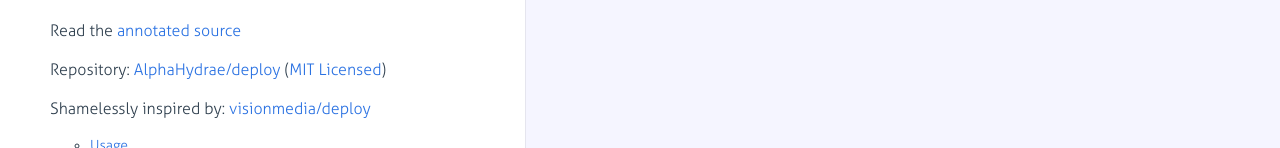
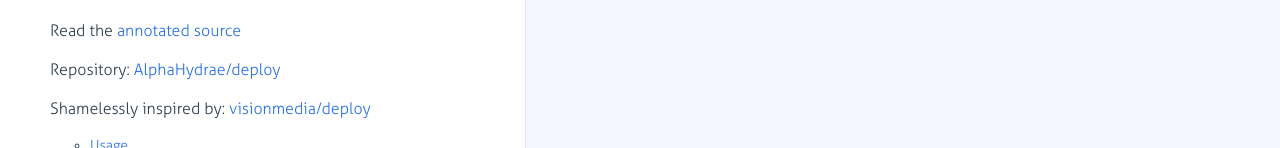
Before and after one commit to AlphaHydrae/deploy, a website: page docs/index.html in a window 1280 px wide. Shown: the part 1117-1265 px from the top of the page. Drawn offline with nearby package versions, Linux system fonts and the light colour scheme.

Commit message:
Readme cleanup [ci skip]

```diff
--- a/docs/index.html
+++ b/docs/index.html
@@ -48,7 +48,7 @@
 <a href="https://badge.fury.io/js/bash-deploy"><img src="https://img.shields.io/badge/version-2.0.3-blue.svg" alt="npm version"></a>
 <a href="https://opensource.org/licenses/MIT"><img src="https://img.shields.io/npm/l/express.svg" alt="license"></a></p>
 <p>Read the <a href="https://alphahydrae.github.io/deploy/">annotated source</a></p>
-<p>Repository: <a href="https://github.com/AlphaHydrae/deploy">AlphaHydrae/deploy</a> (<a href="https://opensource.org/licenses/MIT">MIT Licensed</a>)</p>
+<p>Repository: <a href="https://github.com/AlphaHydrae/deploy">AlphaHydrae/deploy</a></p>
 <p>Shamelessly inspired by: <a href="https://github.com/visionmedia/deploy">visionmedia/deploy</a></p>
 <ul id="toc" style="display:none;"></ul>
 
```
Also changed, not shown: README.md, 1 other file.
